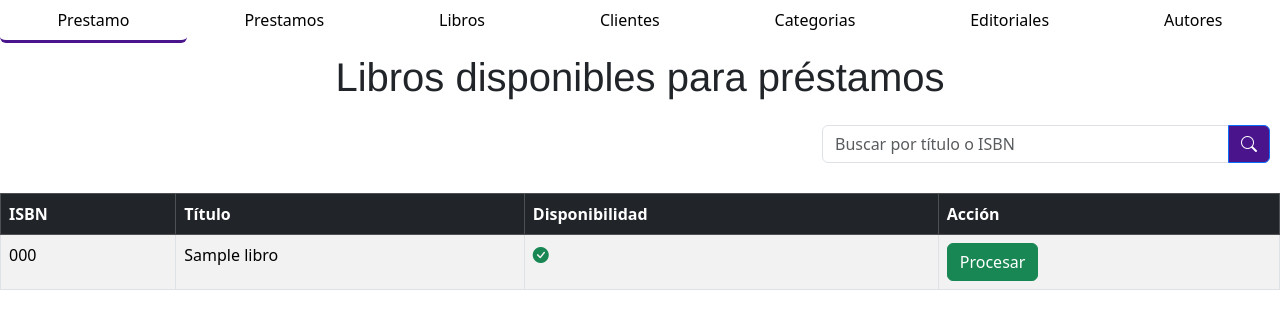
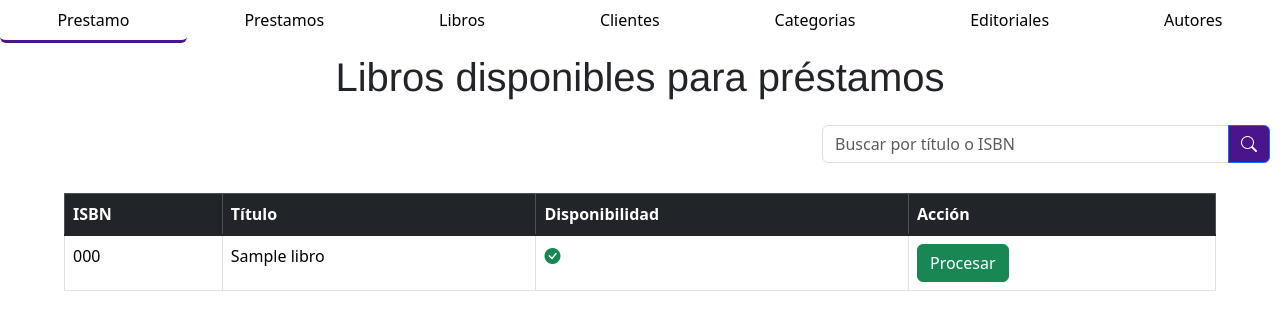
Before and after one commit to Anthhhony/proyectoBibliotecaTallerSoluciones, a Django app: page /prestamo/ in a window 1280 px wide. Shown: the part 66-396 px from the top of the page. Run offline with Django 3.2, Linux system fonts and the light colour scheme; tables that the repository leaves empty hold one stand-in row (values such as "Sample post").

Commit message:
update tables

```diff
--- /dev/null
+++ b/proyectoBiblioteca/static/css/stylesPrestamo.css
@@ -0,0 +1,4 @@
+#tablePrestamo{
+    margin: 0 auto;
+    width: 90%;
+}
--- /dev/null
+++ b/proyectoBiblioteca/static/css/stylesPrestamos_confirmados.css
@@ -0,0 +1,4 @@
+#tablePrestamosConfirmados{
+    margin: 0 auto;
+    width: 90%;
+}
--- a/proyectoBiblioteca/static/css/stylesProcesar_prestamo.css
+++ b/proyectoBiblioteca/static/css/stylesProcesar_prestamo.css
@@ -1,6 +1,6 @@
 .FormProcesarPrestamo{
     background-image: linear-gradient(#4A148C, #000000);;
-    padding: 40px;
+    padding: 20px;
     box-shadow: 0px 2px 5px rgba(0, 0, 0, 0.3);
 
 
--- a/proyectoBiblioteca/templates/templatesApp/prestamo.html
+++ b/proyectoBiblioteca/templates/templatesApp/prestamo.html
@@ -5,6 +5,7 @@
     <meta charset="UTF-8">
     <meta name="viewport" content="width=device-width, initial-scale=1.0">
     <title>Document</title>
+    <link rel="stylesheet" href="/static/css/stylesPrestamo.css">
     <link rel="stylesheet" href="/static/css/styles.css">
     <link href="https://cdn.jsdelivr.net/npm/bootstrap@5.3.3/dist/css/bootstrap.min.css" rel="stylesheet" integrity="sha384-QWTKZyjpPEjISv5WaRU9OFeRpok6YctnYmDr5pNlyT2bRjXh0JMhjY6hW+ALEwIH" crossorigin="anonymous">
     <link rel="stylesheet" href="https://cdn.jsdelivr.net/npm/bootstrap-icons@1.10.5/font/bootstrap-icons.css">
@@ -52,8 +53,10 @@
             <button type="submit" class="btn btn-primary" style="background-color: #4A148C;"><i class="bi bi-search"></i></button>
         </div>
       </form>
-      <table class="table table-bordered table-striped">
-        <thead class="table-dark" >
+    {% if libros %}
+    <section class="SectionTable"></section>
+    <table class="table table-bordered" id="tablePrestamo">
+    <thead class="table-dark">
         <tr>
             <th>ISBN</th>
             <th>Título</th>
@@ -61,7 +64,7 @@
             <th>Acción</th>
         </tr>
     </thead>
-        <tbody>
+    <tbody class="table-group-divider">
         {% for libro in libros %}
         <tr>
             <td>{{ libro.isbn }}</td>
@@ -80,6 +83,15 @@
         {% endfor %}
     </tbody>
     </table>
+    {% else %}
+    <div class="alert alert-warning" role="alert" style="text-align: center; width: 50%; margin: 0 auto;">
+        <h4 class="alert-heading">No hay libros disponibles para realizar prestamos</h4>
+        <i class="bi bi-exclamation-circle" style="font-size: 30px;"></i>
+    </div>
+
+    {% endif %}
+
+
 
 
 </body>
--- a/proyectoBiblioteca/templates/templatesApp/prestamos_confirmados.html
+++ b/proyectoBiblioteca/templates/templatesApp/prestamos_confirmados.html
@@ -6,6 +6,7 @@
     <meta name="viewport" content="width=device-width, initial-scale=1.0">
     <title>Document</title>
     <link rel="stylesheet" href="/static/css/styles.css">
+    <link rel="stylesheet" href="/static/css/stylesPrestamos_confirmados.css">
     <link href="https://cdn.jsdelivr.net/npm/bootstrap@5.3.3/dist/css/bootstrap.min.css" rel="stylesheet" integrity="sha384-QWTKZyjpPEjISv5WaRU9OFeRpok6YctnYmDr5pNlyT2bRjXh0JMhjY6hW+ALEwIH" crossorigin="anonymous">
     <link rel="stylesheet" href="https://cdn.jsdelivr.net/npm/bootstrap-icons@1.10.5/font/bootstrap-icons.css">
 </head>
@@ -48,7 +49,7 @@
     <h1 class="mb-4" style="font-family: 'Franklin Gothic Medium', 'Arial Narrow', Arial, sans-serif; text-align: center; margin: 10px;">Lista de Préstamos</h1>
 
     {%if prestamos %}
-    <table border="1" class="table table-striped table-hover">
+    <table border="1" class="table table-striped table-hover" id="tablePrestamosConfirmados">
         <thead class="table-dark">
             <tr>
                 <th>Cliente</th>
```
Lines whose indentation alone changed are shown as unchanged.
